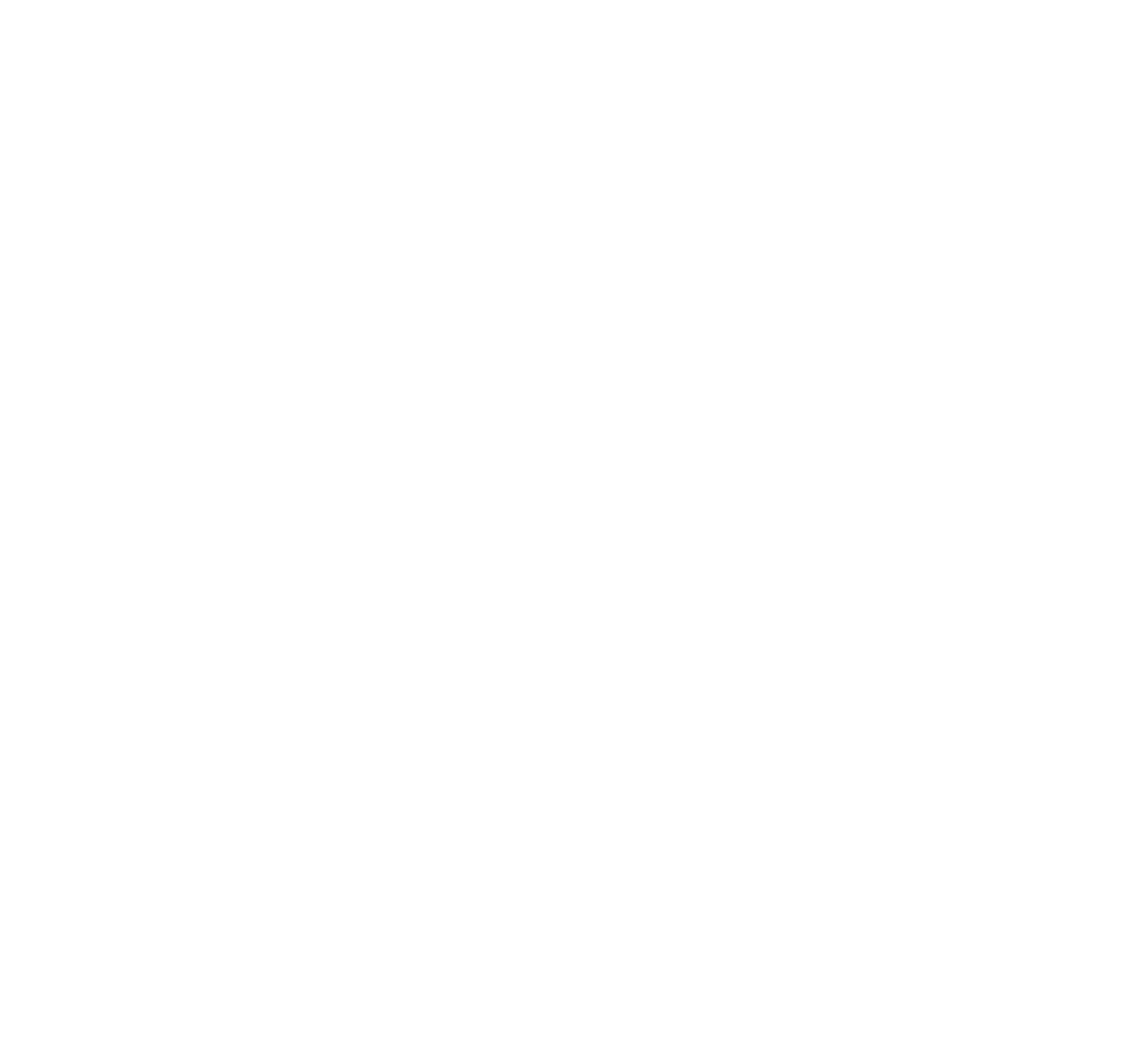
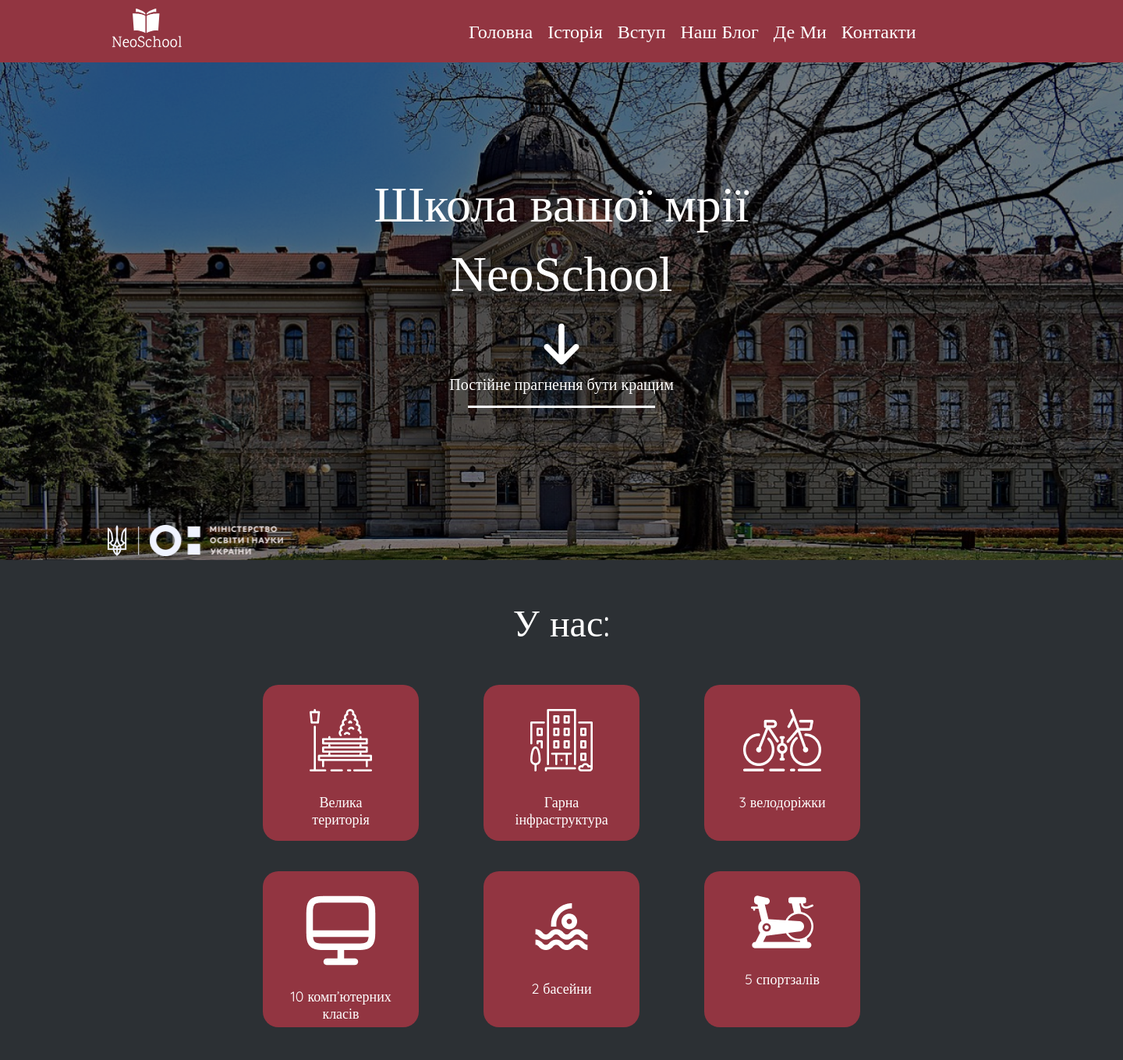
Before and after one commit to xrsQugi/NeoSchool, a plain HTML site: page index.html in a window 1280 px wide. Shown: the whole page at 78% size, 1440 px wide, since content can reach past the window. Before the commit the page ends 800 px from the top, so only its background shows below. Drawn offline with Linux system fonts and the light colour scheme; a web font is replaced by a local one.

Commit message:
add code

```diff
--- a/index.html
+++ b/index.html
@@ -6,10 +6,75 @@
     <title>NeoSchool</title>
     <link rel="preconnect" href="https://fonts.googleapis.com">
     <link rel="preconnect" href="https://fonts.gstatic.com" crossorigin>
-    <link href="https://fonts.googleapis.com/css2?family=Ledger&family=Open+Sans:wght@400;700&family=Quicksand&display=swap" rel="stylesheet">
+    <link rel="preconnect" href="https://fonts.gstatic.com" crossorigin>
+    <link href="https://fonts.googleapis.com/css2?family=Ledger&family=Quicksand&display=swap" rel="stylesheet">
     <link rel="stylesheet" href="./css/main.css">
 </head>
 <body>
-
+    <header>
+        <div class="Header-nav">
+            <div class="icon-nav">
+            <a href="./index.html">
+                <svg class="svg-nav">
+                    <use href="./image/symbol-defs.svg#icon-Group-3"></use>
+                </svg>
+            </a>
+            </div>
+            <div class="Navigetion">
+                <ul class="Navigetion-link">
+                    <li class="li-Navigetion"><a href="">Головна</a></li>
+                    <li class="li-Navigetion"><a href="">Історія</a></li>
+                    <li class="li-Navigetion"><a href="">Вступ</a></li>
+                    <li class="li-Navigetion"><a href="">Наш Блог</a></li>
+                    <li class="li-Navigetion"><a href="">Де Ми</a></li>
+                    <li class="li-Navigetion"><a href="">Контакти</a></li>
+                </ul>
+            </div>
+        </div>
+        <div class="Header-portfolio">
+            <div class="overlay"></div>
+            <div class="Header-container-h1">
+                <h1 class="Header-h1">Школа вашої мрії NeoSchool</h1>
+                <svg class="Header-svg-arrow">
+                    <use href="./image/symbol-defs.svg#icon-arrow-down2"></use>
+                </svg>
+            </div>
+            <p class="Header-p">Постійне прагнення бути кращим</p>
+            <div class="Header-line"></div>
+            <div class="img-ukr"></div>
+        </div>
+    </header>
+    <main>
+        <div class="section-1">
+            <h2 class="section-1-h2">У нас:</h2>
+            <ul class="section-1-ul">
+                <li class="section-1-li">
+                    <img class="img1-section-1" src="./image/Group.png" alt="">
+                    <p>Велика територія</p>
+                </li>
+                <li class="section-1-li">
+                    <img class="img2-section-1" src="./image/Group1.png" alt="">
+                    <p>Гарна інфраструктура</p>
+                </li>
+                <li class="section-1-li">
+                    <img class="img3-section-1" src="./image/Group2.png" alt="">
+                    <p>3 велодоріжки</p>
+                </li>
+                <li class="section-1-li">
+                    <img class="img4-section-1"src="./image/Group3.png" alt="">
+                    <p>10 комп’ютерних класів</p>
+                </li>
+                <li class="section-1-li">
+                    <img class="img5-section-1"src="./image/pool-sports-swimmer-svgrepo-com 1.png" alt="">
+                    <p>2 басейни</p>
+                </li>
+                <li class="section-1-li">
+                    <img class="img6-section-1" src="./image/Group4.png" alt="">
+                    <p>5 спортзалів</p>
+                </li>
+            </ul>
+        </div>
+    </main>
+    <footer></footer>
 </body>
 </html>
--- a/sass/layout/_header.scss
+++ b/sass/layout/_header.scss
@@ -0,0 +1,97 @@
+    .Header-nav{
+        height: 80px;
+        min-width: 1440px;
+        background-color: #923541;
+        display: flex;
+    }
+    .icon-nav{
+        margin: 11px 0 10px 138px;
+        width: 100px;
+        height: 59px;
+    }
+    .svg-nav{
+        width: 100px;
+        height: 59px;
+    }
+    .Navigetion{
+        margin: 25px 75px 25px 363px;
+    }
+    .Navigetion-link{
+        display: flex;
+    }
+    .li-Navigetion{
+        margin-right: 19px;
+    }
+    .li-Navigetion:last-child{
+        margin-right: 0;
+    }
+    .li-Navigetion a{
+        font-family: 'Quicksand';
+        font-style: normal;
+        font-weight: 400;
+        font-size: 24px;
+        line-height: 30px;
+        color: white;
+    }
+    .Header-portfolio{
+        min-width: 1440px;
+        height: 638px;
+        background-image: url("/image/bg-header.jpg");
+        background-size: cover ;
+        text-align: center;
+    }
+    .overlay{
+        background: rgba(0, 0, 0, 0.5);
+        min-width: 1440px;
+        height: 638px;
+    }
+    .Header-container-h1{
+        width: 643px;
+        height: 261px;
+        display: flex;
+        justify-content: center;
+        align-items: center;
+        flex-wrap: wrap;
+        margin-top: -500px;
+        margin-left: auto;
+        margin-right: auto;
+    }
+    .Header-h1{
+        font-family: 'Ledger';
+        font-style: normal;
+        font-weight: 400;
+        font-size: 64px;
+        line-height: 89px;
+        color: #FFFFFF;
+        display: flex;
+        align-items: center;
+        text-align: center;
+    }
+    .Header-svg-arrow{
+        width: 60px;
+        margin-top: -30px;
+    }
+    .Header-p{
+        font-family: 'Ledger';
+        font-style: normal;
+        font-weight: 400;
+        font-size: 20px;
+        line-height: 28px;
+        color: #FFFFFF;
+    }
+    .Header-line{
+        width: 240px;
+        margin-top: 13px;
+        border-bottom: 3px solid white;
+        margin-left: auto;
+        margin-right: auto;
+    }
+    .img-ukr{
+        background-image: url("/image/image\ 9.png");
+        background-size: contain;
+        background-repeat: no-repeat;
+        width: 224.53px;
+        height: 40px;
+        margin-left: 138px;
+        margin-top: 150px;
+    }
--- /dev/null
+++ b/sass/layout/_main.scss
@@ -0,0 +1,68 @@
+.section-1{
+    background: #2C3034;
+    min-width: 1440px;
+    height: 684px;
+    text-align: center;
+    padding-top: 50px;
+}
+.section-1-h2{
+    font-family: 'Quicksand';
+    font-style: normal;
+    font-weight: 400;
+    font-size: 48px;
+    line-height: 60px;
+    color: #FFFFFF;
+}
+.section-1-ul{
+    width: 766px;
+    height: 478px;
+    display: flex;
+    flex-wrap: wrap;
+    margin-left: auto;
+    margin-right: auto;
+    margin-top: 50px;
+}
+.section-1-li{
+    width: 200px;
+    height: 200px;
+    background: #923541;
+    border-radius: 20px;
+    margin-right: 83px;
+}
+.section-1-li:nth-child(3n){
+    margin-right: 0;
+}
+.section-1-li p{
+    font-family: 'Quicksand';
+    font-style: normal;
+    font-weight: 400;
+    font-size: 18px;
+    line-height: 22px;
+    color: #FFFFFF;
+    margin-top: 25px;
+    width: 145px;
+    height: 35px;
+    margin-left: auto;
+    margin-right: auto;
+}
+.section-1-li:nth-child(1) p{
+    width: 100px;
+}
+.section-1-li img{
+    margin-top: 31px;
+}
+.img2-section-1{
+    margin-top: 36px;
+}
+.img3-section-1{
+    margin-top: 37px;
+}
+.img4-section-1{
+    margin-top: 35px;
+}
+.img5-section-1{
+    margin-top: 45px;
+}
+.img6-section-1{
+    margin-top: 41px;
+}
--- a/sass/main.scss
+++ b/sass/main.scss
@@ -1 +1,3 @@
 @import "./base/reset";
+@import "./layout/header";
+@import "./layout/main";
```
Also changed, not shown: css/main.css, css/main.min.css, image/Group.png (added), image/Group1.png (added), image/Group2.png (added), image/Group3.png (added), image/Group4.png (added), image/bg-header.jpg (added), image/image 2.png (added), image/image 9.png (added), image/min-ukr-osvita.png (added), image/pool-sports-swimmer-svgrepo-com 1.png (added), image/symbol-defs.svg (added), 2 other files.
